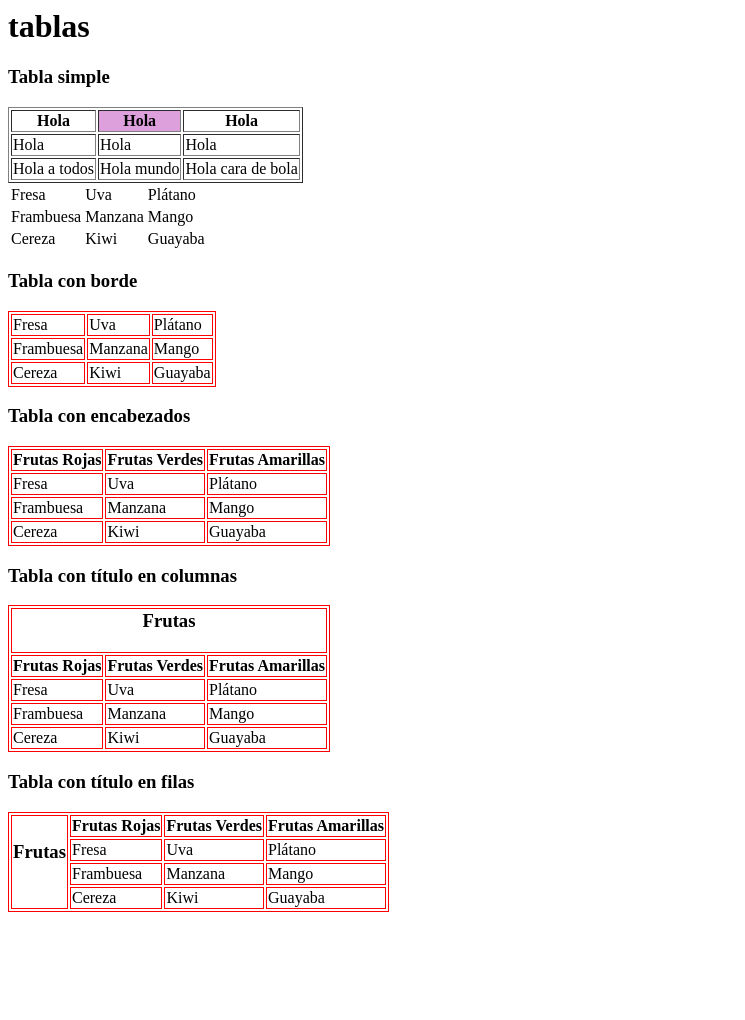
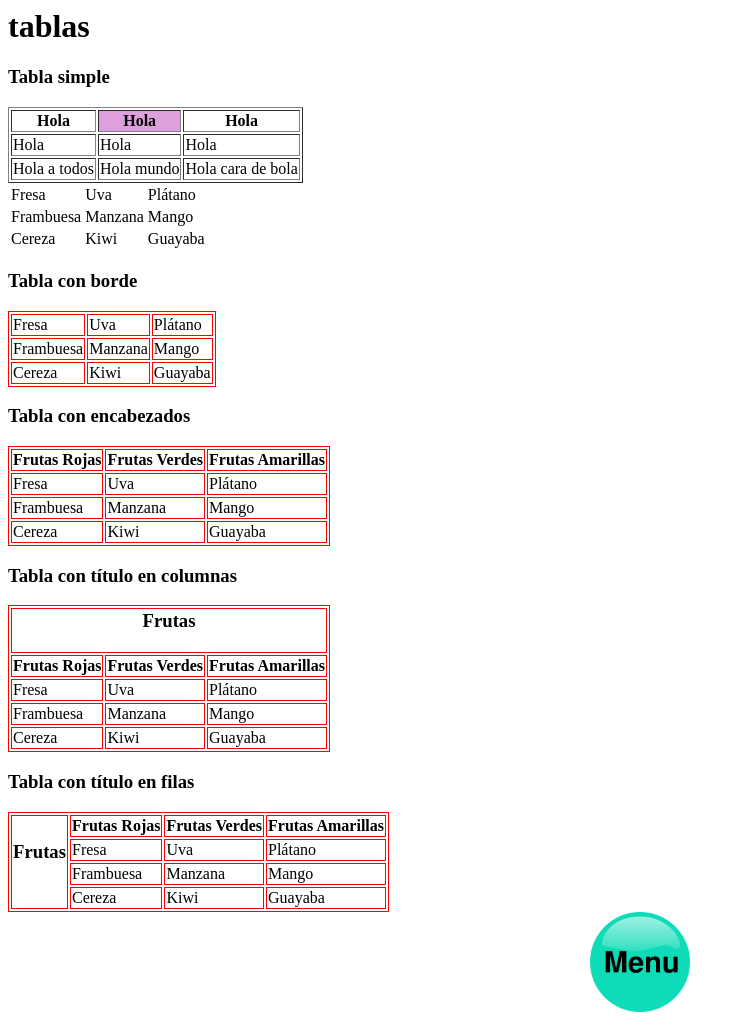
Before and after one commit to jaimillo124235365/tablas10, a plain HTML site: page index.html in a window 1280 px wide. Shown: the whole page, without its empty margins (0-745 px from the left). Before the commit the page ends 920 px from the top, so only its background shows below. Drawn offline with Linux system fonts and the light colour scheme.

Commit message:
Update index.html

```diff
--- a/index.html
+++ b/index.html
@@ -67,5 +67,6 @@
 
 
 </table>
+    <a href="https://jaimillo124235365.github.io/mi-primerpag/"><center><img src="menu.png" width=100 heigth=100></center></a>
 </body>
 </html>
```
